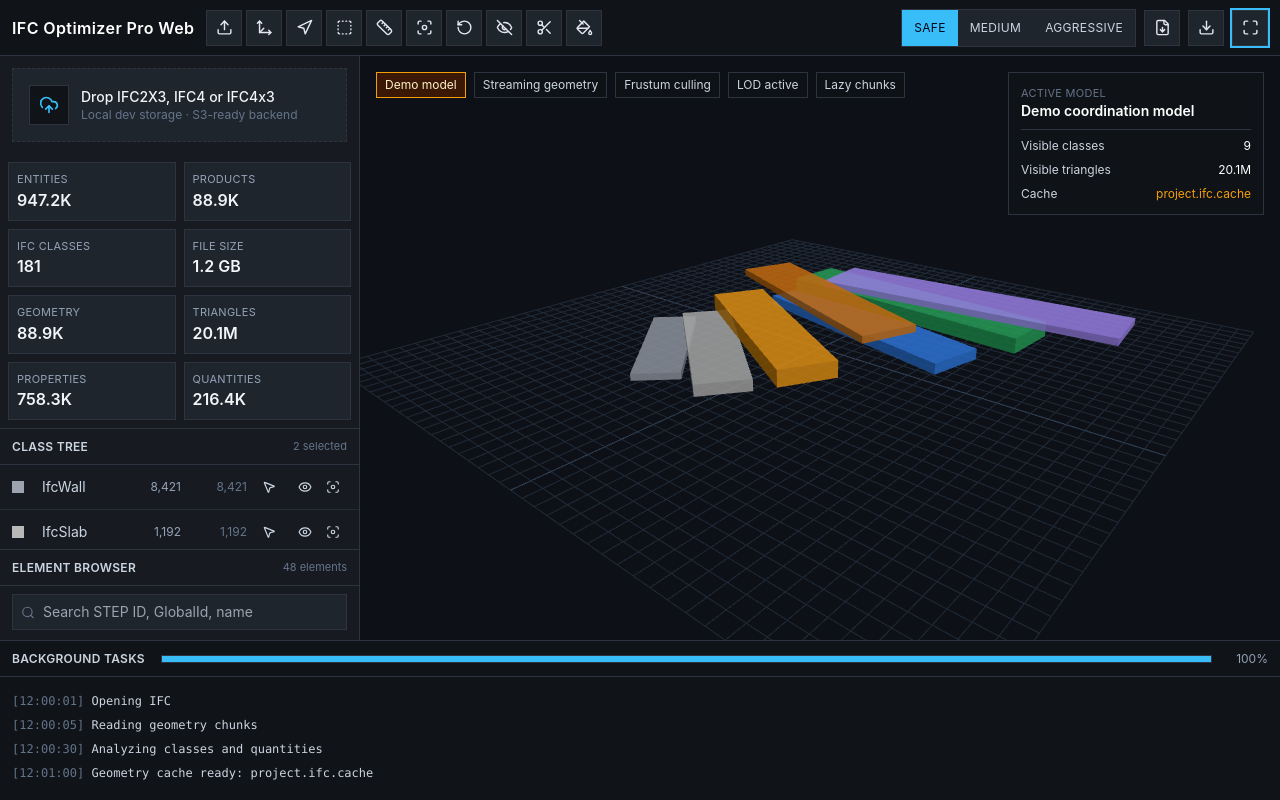
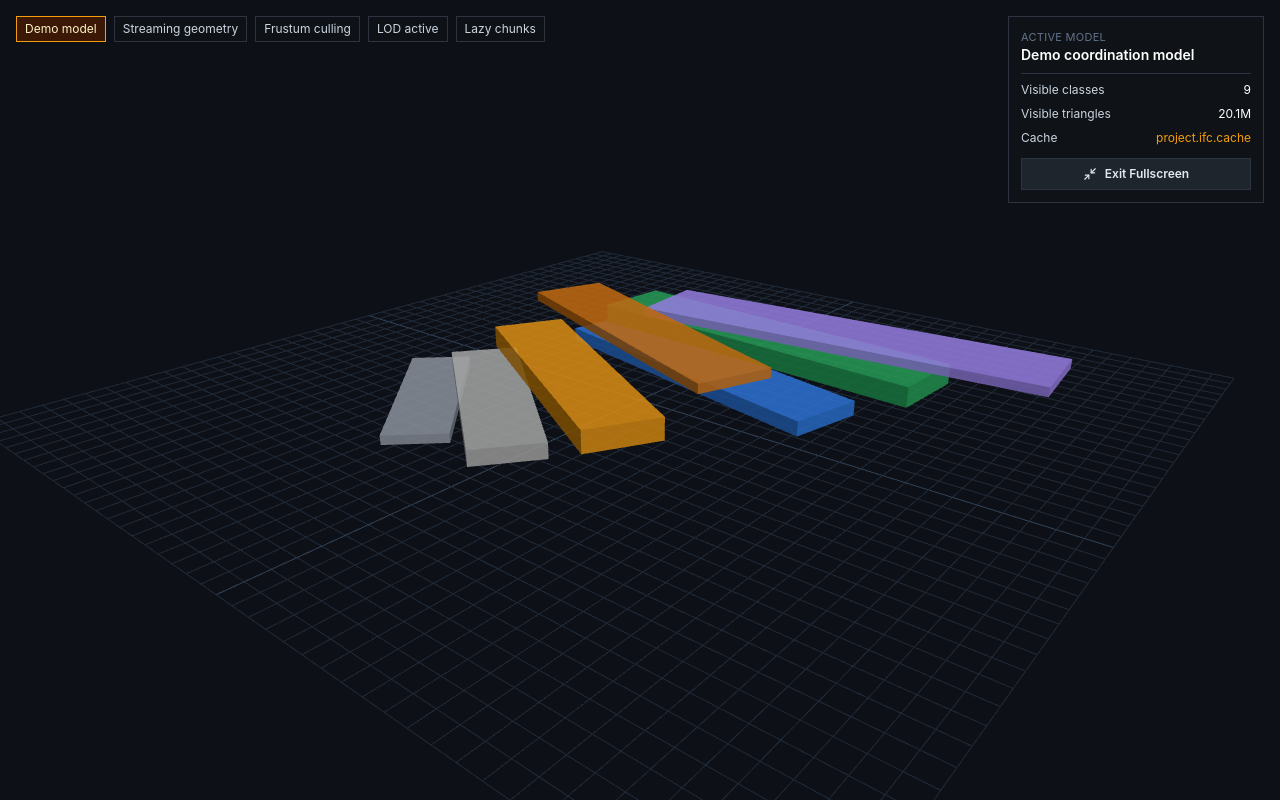
Before and after one commit to BotSabin/IFC-Optimizer, a React (Vite) app in the folder frontend/: page / in a window 1280 px wide. Both pictures are taken after a click on the button 1250 px from the left and 27 px from the top of the page. Built offline with nearby package versions, Linux system fonts and the light colour scheme; no server answers.

Commit message:
Load backend IFC geometry and add resizable workspace

```diff
--- a/frontend/src/App.tsx
+++ b/frontend/src/App.tsx
@@ -1,4 +1,4 @@
-import { useEffect, useMemo, useState } from "react";
+import { useEffect, useMemo, useRef, useState } from "react";
 import type { MouseEvent } from "react";
 import { BottomConsole } from "./components/BottomConsole";
 import { ClassTree } from "./components/ClassTree";
@@ -47,11 +47,32 @@ export default function App() {
   const [geometry, setGeometry] = useState<GeometryMesh[]>([]);
   const [geometryStatus, setGeometryStatus] = useState<GeometryStatus>("demo");
   const [exportBusy, setExportBusy] = useState(false);
+  const [sidebarWidth, setSidebarWidth] = useState(400);
+  const [classPanelHeight, setClassPanelHeight] = useState(260);
+  const [elementPanelHeight, setElementPanelHeight] = useState(260);
+  const [consoleHeight, setConsoleHeight] = useState(150);
+  const [viewerExpanded, setViewerExpanded] = useState(false);
+  const backendLoadStarted = useRef<string | null>(null);
 
   const selectedElements = useMemo(() => {
+    if (geometry.length) {
+      const realElements = new Map<number, IfcElement>();
+      geometry.forEach((item) => {
+        if (!realElements.has(item.step_id)) {
+          realElements.set(item.step_id, {
+            stepId: item.step_id,
+            globalId: item.global_id || `STEP-${item.step_id}`,
+            name: item.name || `${item.class_name}-${item.step_id}`,
+            className: item.class_name
+          });
+        }
+      });
+      const rows = [...realElements.values()];
+      return selectedClasses.length ? rows.filter((item) => selectedClasses.includes(item.className)) : rows;
+    }
     const generated = buildElements(classes);
     return selectedClasses.length ? generated.filter((item) => selectedClasses.includes(item.className)) : generated;
-  }, [classes, selectedClasses]);
+  }, [classes, geometry, selectedClasses]);
 
   useEffect(() => {
     async function loadLatestProject() {
@@ -97,6 +118,12 @@ export default function App() {
     loadGeometryPreview();
   }, [projectId, isDemo, summary.fileSize]);
 
+  useEffect(() => {
+    if (!projectId || isDemo || geometry.length || backendLoadStarted.current === projectId) return;
+    backendLoadStarted.current = projectId;
+    window.setTimeout(() => loadBackendIfcGeometry(), 350);
+  }, [projectId, isDemo]);
+
   async function loadGeometryPreview() {
     if (!projectId) return;
     const controller = new AbortController();
@@ -133,15 +160,45 @@ export default function App() {
       setGeometry([]);
       setGeometryStatus("loading");
       setLogs((current) => [...current, { time: now(), message: "Opening IFC locally with web-ifc" }]);
+      const preferredClasses = classes.filter((item) => item.geometry > 0).slice(0, 8).map((item) => item.name);
       const meshes = await extractLocalIfcGeometry(file, (message) => {
         setLogs((current) => [...current.slice(-80), { time: now(), message }]);
-      });
+      }, preferredClasses);
       setGeometry(meshes);
       setGeometryStatus(meshes.length ? "ready" : "empty");
       setLogs((current) => [...current, { time: now(), message: `Rendered ${meshes.length} local IFC geometry meshes` }]);
     } catch (error) {
       setGeometryStatus("failed");
       setLogs((current) => [...current, { time: now(), message: error instanceof Error ? error.message : "Local IFC geometry failed" }]);
+    }
+  }
+
+  async function loadBackendIfcGeometry() {
+    if (!projectId || geometryStatus === "loading") return;
+    try {
+      setGeometry([]);
+      setGeometryStatus("loading");
+      setProgress(5);
+      setLogs((current) => [
+        ...current,
+        { time: now(), message: `Downloading ${modelName} from backend (${bytes(summary.fileSize)})` }
+      ]);
+      const response = await apiFetch(`/api/v1/projects/${projectId}/source`, { cache: "no-store" });
+      if (!response.ok) throw new Error(await response.text());
+      setProgress(30);
+      const blob = await response.blob();
+      setProgress(48);
+      setLogs((current) => [...current, { time: now(), message: "Backend IFC downloaded; opening real geometry with web-ifc" }]);
+      await loadLocalGeometryPreview(new File([blob], modelName, { type: "application/x-step" }));
+      setProgress(100);
+    } catch (error) {
+      backendLoadStarted.current = null;
+      setProgress(100);
+      setGeometryStatus("failed");
+      setLogs((current) => [
+        ...current,
+        { time: now(), message: error instanceof Error ? `Backend IFC load failed: ${error.message}` : "Backend IFC load failed" }
+      ]);
     }
   }
 
@@ -288,6 +345,10 @@ export default function App() {
     window.setTimeout(() => setFocused(null), 2600);
   }
 
+  function toggleFullscreen() {
+    setViewerExpanded((value) => !value);
+  }
+
   return (
     <div className="h-screen w-screen overflow-hidden bg-shell text-slate-100 flex flex-col">
       <Toolbar
@@ -297,15 +358,19 @@ export default function App() {
         onHideSelected={hideSelectedClasses}
         onDeleteSelected={deleteSelectedClasses}
         onExportVisible={exportVisibleClasses}
+        onFullscreen={toggleFullscreen}
         busy={exportBusy}
       />
       <div className="hidden">
         <input id="ifc-upload-proxy" type="file" accept=".ifc,.ifczip" onChange={(event) => event.target.files?.[0] && handleFile(event.target.files[0])} />
       </div>
-      <div className="flex-1 min-h-0 grid grid-cols-[360px_minmax(0,1fr)] max-lg:grid-cols-1">
-        <aside className="min-h-0 border-r border-line bg-panel grid grid-rows-[auto_auto_minmax(120px,1fr)_minmax(180px,0.85fr)_auto] overflow-hidden max-lg:hidden">
+      <div className="flex-1 min-h-0 flex">
+        <aside className="min-h-0 shrink-0 bg-panel flex flex-col overflow-y-auto overflow-x-hidden max-lg:hidden" style={{ width: sidebarWidth }}>
+          <div className="shrink-0 overflow-y-auto border-b border-line">
             <UploadPanel onFile={handleFile} />
             <MetricGrid summary={summary} />
+          </div>
+          <div className="shrink-0 min-h-[130px] overflow-hidden" style={{ height: classPanelHeight }}>
             <ClassTree
               classes={classes}
               selected={selectedClasses}
@@ -313,9 +378,18 @@ export default function App() {
               onToggleVisibility={toggleClassVisibility}
               onIsolate={isolateClass}
             />
+          </div>
+          <ResizeHandle axis="y" onResize={(delta) => setClassPanelHeight((value) => clamp(value + delta, 130, 520))} />
+          <div className="shrink-0 min-h-[150px] overflow-hidden" style={{ height: elementPanelHeight }}>
             <ElementBrowser elements={selectedElements} classFilter={selectedClasses} onZoom={zoomToElement} />
+          </div>
+          <ResizeHandle axis="y" onResize={(delta) => setElementPanelHeight((value) => clamp(value + delta, 150, 620))} />
+          <div className="shrink-0 max-h-52 overflow-y-auto">
             <OptimizerPanel mode={mode} fileSize={summary.fileSize} />
+          </div>
         </aside>
+        <ResizeHandle axis="x" onResize={(delta) => setSidebarWidth((value) => clamp(value + delta, 320, 720))} responsive />
+        <div className={viewerExpanded ? "fixed inset-0 z-50 bg-[#0d1117]" : "flex-1 min-w-0 min-h-0"}>
           <Viewer
             classes={classes}
             focusedElement={focused}
@@ -324,9 +398,16 @@ export default function App() {
             geometry={geometry}
             geometryStatus={geometryStatus}
             onRequestGeometry={loadGeometryPreview}
+            onLoadFromBackend={loadBackendIfcGeometry}
+            expanded={viewerExpanded}
+            onToggleExpanded={toggleFullscreen}
           />
         </div>
+      </div>
+      <ResizeHandle axis="y-up" onResize={(delta) => setConsoleHeight((value) => clamp(value - delta, 90, 420))} />
+      <div className="shrink-0 min-h-[90px]" style={{ height: consoleHeight }}>
         <BottomConsole logs={logs} progress={progress} />
+      </div>
     </div>
   );
 }
@@ -337,6 +418,51 @@ function now(): string {
 
 function delay(ms: number): Promise<void> {
   return new Promise((resolve) => window.setTimeout(resolve, ms));
+}
+
+function clamp(value: number, minimum: number, maximum: number): number {
+  return Math.min(Math.max(value, minimum), maximum);
+}
+
+function ResizeHandle({
+  axis,
+  onResize,
+  responsive = false
+}: {
+  axis: "x" | "y" | "y-up";
+  onResize: (delta: number) => void;
+  responsive?: boolean;
+}) {
+  function start(event: React.PointerEvent<HTMLDivElement>) {
+    event.preventDefault();
+    const initial = axis === "x" ? event.clientX : event.clientY;
+    let previous = initial;
+    const move = (moveEvent: PointerEvent) => {
+      const current = axis === "x" ? moveEvent.clientX : moveEvent.clientY;
+      onResize(current - previous);
+      previous = current;
+    };
+    const stop = () => {
+      window.removeEventListener("pointermove", move);
+      window.removeEventListener("pointerup", stop);
+      document.body.style.cursor = "";
+      document.body.style.userSelect = "";
+    };
+    document.body.style.cursor = axis === "x" ? "col-resize" : "row-resize";
+    document.body.style.userSelect = "none";
+    window.addEventListener("pointermove", move);
+    window.addEventListener("pointerup", stop, { once: true });
+  }
+
+  return (
+    <div
+      className={`${axis === "x" ? "w-1 cursor-col-resize" : "h-1 cursor-row-resize"} ${
+        responsive ? "max-lg:hidden" : ""
+      } shrink-0 bg-line hover:bg-brand active:bg-brand`}
+      onPointerDown={start}
+      title="Drag to resize"
+    />
+  );
 }
 
 function buildElements(classes: IfcClassStat[]): IfcElement[] {
--- a/frontend/src/components/BottomConsole.tsx
+++ b/frontend/src/components/BottomConsole.tsx
@@ -7,7 +7,7 @@ type Props = {
 
 export function BottomConsole({ logs, progress }: Props) {
   return (
-    <footer className="h-32 xl:h-40 border-t border-line bg-shell flex flex-col">
+    <footer className="h-full border-t border-line bg-shell flex flex-col">
       <div className="h-9 px-3 border-b border-line flex items-center gap-4">
         <span className="text-xs font-semibold uppercase tracking-wide text-slate-300">Background Tasks</span>
         <div className="flex-1 h-2 bg-panel2 border border-line">
@@ -16,8 +16,8 @@ export function BottomConsole({ logs, progress }: Props) {
         <span className="w-10 text-right text-xs text-slate-400">{progress}%</span>
       </div>
       <div className="flex-1 overflow-auto p-3 font-mono text-xs text-slate-300">
-        {logs.map((item) => (
-          <div key={`${item.time}-${item.message}`} className="leading-6">
+        {logs.map((item, index) => (
+          <div key={`${item.time}-${item.message}-${index}`} className="leading-6">
             <span className="text-slate-500">[{item.time}]</span> {item.message}
           </div>
         ))}
--- a/frontend/src/components/ClassTree.tsx
+++ b/frontend/src/components/ClassTree.tsx
@@ -13,7 +13,7 @@ type Props = {
 
 export function ClassTree({ classes, selected, onSelect, onToggleVisibility, onIsolate }: Props) {
   return (
-    <section className="min-h-0 overflow-hidden flex flex-col">
+    <section className="h-full min-h-0 overflow-hidden flex flex-col">
       <div className="h-9 shrink-0 px-3 border-b border-line flex items-center justify-between">
         <span className="text-xs font-semibold uppercase tracking-wide text-slate-300">Class Tree</span>
         <span className="text-[11px] text-slate-500">{selected.length} selected</span>
--- a/frontend/src/components/ElementBrowser.tsx
+++ b/frontend/src/components/ElementBrowser.tsx
@@ -18,7 +18,7 @@ export function ElementBrowser({ elements, classFilter, onZoom }: Props) {
   }, [classFilter, elements, query]);
 
   return (
-    <section className="min-h-0 overflow-hidden border-t border-line flex flex-col">
+    <section className="h-full min-h-0 overflow-hidden border-t border-line flex flex-col">
       <div className="h-9 shrink-0 px-3 border-b border-line flex items-center justify-between">
         <span className="text-xs font-semibold uppercase tracking-wide text-slate-300">Element Browser</span>
         <span className="text-[11px] text-slate-500">{rows.length} elements</span>
--- a/frontend/src/components/Toolbar.tsx
+++ b/frontend/src/components/Toolbar.tsx
@@ -1,6 +1,5 @@
 import {
   BoxSelect,
-  Crosshair,
   Download,
   EyeOff,
   FileDown,
@@ -23,13 +22,14 @@ type Props = {
   onHideSelected: () => void;
   onDeleteSelected: () => void;
   onExportVisible: () => void;
+  onFullscreen: () => void;
   busy: boolean;
 };
 
 const iconButton =
   "h-9 w-9 inline-flex items-center justify-center border border-line bg-panel2 text-slate-200 hover:bg-slate-700 focus:outline-none focus:ring-2 focus:ring-brand";
 
-export function Toolbar({ mode, onModeChange, onUploadClick, onHideSelected, onDeleteSelected, onExportVisible, busy }: Props) {
+export function Toolbar({ mode, onModeChange, onUploadClick, onHideSelected, onDeleteSelected, onExportVisible, onFullscreen, busy }: Props) {
   return (
     <header className="h-14 border-b border-line bg-shell px-3 flex items-center justify-between gap-3">
       <div className="flex items-center gap-3 min-w-0">
@@ -87,7 +87,7 @@ export function Toolbar({ mode, onModeChange, onUploadClick, onHideSelected, onD
         <button className={iconButton} title="Export GLB">
           <Download size={17} />
         </button>
-        <button className={iconButton} title="Fullscreen viewer">
+        <button className={iconButton} title="Fullscreen viewer" onClick={onFullscreen}>
           <Maximize size={17} />
         </button>
       </div>
--- a/frontend/src/components/Viewer.tsx
+++ b/frontend/src/components/Viewer.tsx
@@ -1,5 +1,7 @@
 import { useEffect, useRef } from "react";
 import * as THREE from "three";
+import { OrbitControls } from "three/examples/jsm/controls/OrbitControls.js";
+import { Minimize2 } from "lucide-react";
 import { GeometryMesh, GeometryStatus, IfcClassStat, IfcElement } from "../types/bim";
 import { compact } from "../lib/format";
 
@@ -11,9 +13,23 @@ type Props = {
   geometry: GeometryMesh[];
   geometryStatus: GeometryStatus;
   onRequestGeometry: () => void;
+  onLoadFromBackend: () => void;
+  expanded: boolean;
+  onToggleExpanded: () => void;
 };
 
-export function Viewer({ classes, focusedElement, modelName, isDemo, geometry, geometryStatus, onRequestGeometry }: Props) {
+export function Viewer({
+  classes,
+  focusedElement,
+  modelName,
+  isDemo,
+  geometry,
+  geometryStatus,
+  onRequestGeometry,
+  onLoadFromBackend,
+  expanded,
+  onToggleExpanded
+}: Props) {
   const canvasRef = useRef<HTMLCanvasElement | null>(null);
 
   useEffect(() => {
@@ -27,6 +43,9 @@ export function Viewer({ classes, focusedElement, modelName, isDemo, geometry, g
     const camera = new THREE.PerspectiveCamera(45, 1, 0.1, 1000);
     camera.position.set(28, 18, 34);
     camera.lookAt(0, 0, 0);
+    const controls = new OrbitControls(camera, canvas);
+    controls.enableDamping = true;
+    controls.dampingFactor = 0.08;
 
     scene.add(new THREE.AmbientLight("#ffffff", 0.75));
     const light = new THREE.DirectionalLight("#ffffff", 2.2);
@@ -37,10 +56,10 @@ export function Viewer({ classes, focusedElement, modelName, isDemo, geometry, g
     scene.add(grid);
 
     const group = new THREE.Group();
-    const visibleClassNames = new Set(classes.filter((item) => item.visible).map((item) => item.name));
+    const visibleClassNames = new Set(classes.filter((item) => item.visible).map((item) => item.name.toLowerCase()));
     if (geometry.length > 0) {
       const bounds = new THREE.Box3();
-      geometry.filter((item) => visibleClassNames.has(item.class_name)).forEach((item) => {
+      geometry.filter((item) => visibleClassNames.has(item.class_name.toLowerCase())).forEach((item) => {
         const meshGeometry = new THREE.BufferGeometry();
         meshGeometry.setAttribute("position", new THREE.Float32BufferAttribute(item.positions, 3));
         meshGeometry.setIndex(item.indices);
@@ -54,8 +73,9 @@ export function Viewer({ classes, focusedElement, modelName, isDemo, geometry, g
         const size = bounds.getSize(new THREE.Vector3());
         const center = bounds.getCenter(new THREE.Vector3());
         const maxAxis = Math.max(size.x, size.y, size.z, 1);
-        group.position.sub(center);
-        group.scale.setScalar(34 / maxAxis);
+        const scale = 34 / maxAxis;
+        group.scale.setScalar(scale);
+        group.position.copy(center).multiplyScalar(-scale);
       }
     } else if (isDemo) {
       const visible = classes.filter((item) => item.visible && item.geometry > 0);
@@ -86,14 +106,17 @@ export function Viewer({ classes, focusedElement, modelName, isDemo, geometry, g
     const animate = () => {
       frame = requestAnimationFrame(animate);
       if (isDemo) group.rotation.y += 0.0015;
+      controls.update();
       renderer.render(scene, camera);
     };
     resize();
     animate();
-    window.addEventListener("resize", resize);
+    const resizeObserver = new ResizeObserver(resize);
+    resizeObserver.observe(canvas);
     return () => {
       cancelAnimationFrame(frame);
-      window.removeEventListener("resize", resize);
+      resizeObserver.disconnect();
+      controls.dispose();
       renderer.dispose();
       group.traverse((child) => {
         if (child instanceof THREE.Mesh) {
@@ -109,7 +132,7 @@ export function Viewer({ classes, focusedElement, modelName, isDemo, geometry, g
   const visibleClasses = classes.filter((item) => item.visible).length;
 
   return (
-    <main className="relative min-w-0 min-h-0 bg-[#0d1117]">
+    <main id="ifc-viewer" className="relative h-full min-w-0 min-h-0 bg-[#0d1117] fullscreen:h-screen fullscreen:w-screen">
       <canvas ref={canvasRef} className="absolute inset-0 h-full w-full" />
       <div className="absolute left-4 top-4 flex flex-wrap gap-2 text-xs">
         <span className={`border px-2 py-1 ${isDemo ? "border-warn bg-amber-950/85 text-amber-100" : "border-ok bg-emerald-950/85 text-emerald-100"}`}>
@@ -139,18 +162,32 @@ export function Viewer({ classes, focusedElement, modelName, isDemo, geometry, g
           <span>Cache</span>
           <span className={geometryStatus === "ready" ? "text-ok" : "text-warn"}>{geometryLabel(geometryStatus)}</span>
         </div>
+        {expanded && (
+          <button
+            className="mt-3 h-8 w-full border border-line bg-panel2 inline-flex items-center justify-center gap-2 text-xs font-semibold text-slate-200 hover:bg-slate-700"
+            onClick={onToggleExpanded}
+          >
+            <Minimize2 size={14} />
+            Exit Fullscreen
+          </button>
+        )}
         {!isDemo && geometryStatus !== "loading" && geometryStatus !== "ready" && (
-          <button className="mt-3 h-8 w-full bg-brand text-xs font-semibold text-slate-950 hover:bg-sky-300" onClick={onRequestGeometry}>
-            Generate Geometry Preview
-          </button>
+          <div className="mt-3 grid gap-2">
+            <button className="h-8 w-full bg-brand text-xs font-semibold text-slate-950 hover:bg-sky-300" onClick={onLoadFromBackend}>
+              Load IFC From Backend
+            </button>
+            <button className="h-8 w-full border border-line bg-panel2 text-xs font-semibold text-slate-200 hover:bg-slate-700" onClick={onRequestGeometry}>
+              Use Server Geometry Cache
+            </button>
+          </div>
         )}
       </div>
       {!isDemo && geometry.length === 0 && (
         <div className="absolute inset-x-4 bottom-4 border border-line bg-shell/90 px-4 py-3 text-sm text-slate-300">
-          {geometryStatus === "loading" && "Generating real IFC geometry preview from IfcOpenShell..."}
+          {geometryStatus === "loading" && "Downloading and generating real IFC geometry. Large models can take several minutes..."}
           {geometryStatus === "failed" && "Geometry preview is not ready yet. Analysis data is real; retry after cache generation or lower the class selection."}
           {geometryStatus === "empty" && "No renderable geometry was returned for the selected preview limit."}
-          {geometryStatus === "idle" && "Waiting to request real IFC geometry preview."}
+          {geometryStatus === "idle" && "The IFC is stored in the backend. Load it to generate the real viewer preview."}
         </div>
       )}
       {focusedElement && (
--- a/frontend/src/lib/webIfcGeometry.ts
+++ b/frontend/src/lib/webIfcGeometry.ts
@@ -4,7 +4,11 @@ import { GeometryMesh } from "../types/bim";
 
 const PREVIEW_LIMIT = 160;
 
-export async function extractLocalIfcGeometry(file: File, onProgress?: (message: string) => void): Promise<GeometryMesh[]> {
+export async function extractLocalIfcGeometry(
+  file: File,
+  onProgress?: (message: string) => void,
+  preferredClasses: string[] = []
+): Promise<GeometryMesh[]> {
   const data = new Uint8Array(await file.arrayBuffer());
   const ifc = new IfcAPI();
   await ifc.Init(() => wasmUrl, true);
@@ -20,13 +24,13 @@ export async function extractLocalIfcGeometry(file: File, onProgress?: (message:
 
   const meshes: GeometryMesh[] = [];
   try {
-    ifc.StreamAllMeshes(modelID, (flatMesh, index, total) => {
-      if (meshes.length >= PREVIEW_LIMIT) {
-        flatMesh.delete();
-        return;
-      }
+    const ids = collectPreviewIds(ifc, modelID, preferredClasses);
+    onProgress?.(`Selected ${ids.length} IFC products for the geometry preview`);
+    const consumeMesh = (flatMesh: Parameters<Parameters<typeof ifc.StreamMeshes>[2]>[0], index: number, total: number) => {
+      if (meshes.length >= PREVIEW_LIMIT) return;
       if (index % 25 === 0) onProgress?.(`Streaming IFC mesh ${index + 1}/${total}`);
-      const className = ifc.GetNameFromTypeCode(ifc.GetLineType(modelID, flatMesh.expressID)) || "IfcProduct";
+      const rawClassName = ifc.GetNameFromTypeCode(ifc.GetLineType(modelID, flatMesh.expressID)) || "IfcProduct";
+      const className = preferredClasses.find((item) => item.toLowerCase() === rawClassName.toLowerCase()) || rawClassName;
       for (let i = 0; i < flatMesh.geometries.size(); i += 1) {
         if (meshes.length >= PREVIEW_LIMIT) break;
         const placed = flatMesh.geometries.get(i);
@@ -36,10 +40,11 @@ export async function extractLocalIfcGeometry(file: File, onProgress?: (message:
         const positions = transformVertexData(rawVertices, placed.flatTransformation);
         const indices = Array.from(rawIndices);
         if (positions.length >= 9 && indices.length >= 3) {
+          const line = ifc.GetLine(modelID, flatMesh.expressID, false);
           meshes.push({
             step_id: flatMesh.expressID,
-            global_id: String(ifc.GetGuidFromExpressId(modelID, flatMesh.expressID) ?? ""),
-            name: null,
+            global_id: readIfcValue(line?.GlobalId) || String(ifc.GetGuidFromExpressId(modelID, flatMesh.expressID) ?? ""),
+            name: readIfcValue(line?.Name),
             class_name: className,
             color: toColor(placed.color),
             positions,
@@ -48,12 +53,56 @@ export async function extractLocalIfcGeometry(file: File, onProgress?: (message:
         }
         geometry.delete();
       }
-      flatMesh.delete();
-    });
+    };
+    if (ids.length) ifc.StreamMeshes(modelID, ids, consumeMesh);
+    else ifc.StreamAllMeshes(modelID, consumeMesh);
   } finally {
     ifc.CloseModel(modelID);
   }
   return meshes;
+}
+
+function collectPreviewIds(ifc: IfcAPI, modelID: number, preferredClasses: string[]): number[] {
+  const ids: number[] = [];
+  const seen = new Set<number>();
+  const availableTypes = ifc.GetAllTypesOfModel(modelID);
+  const priority = [
+    ...preferredClasses,
+    "IfcWall",
+    "IfcWallStandardCase",
+    "IfcSlab",
+    "IfcBeam",
+    "IfcColumn",
+    "IfcDoor",
+    "IfcWindow",
+    "IfcPipeSegment",
+    "IfcDuctSegment",
+    "IfcMechanicalFastener",
+    "IfcElementAssembly",
+    "IfcBuildingElementProxy"
+  ];
+
+  for (const className of priority) {
+    const type = availableTypes.find((item) => item.typeName.toLowerCase() === className.toLowerCase());
+    if (!type) continue;
+    const lineIds = ifc.GetLineIDsWithType(modelID, type.typeID, false);
+    const perClassLimit = Math.max(12, Math.ceil(PREVIEW_LIMIT / Math.max(priority.length, 1)));
+    for (let index = 0; index < lineIds.size() && index < perClassLimit; index += 1) {
+      const id = lineIds.get(index);
+      if (seen.has(id)) continue;
+      seen.add(id);
+      ids.push(id);
+      if (ids.length >= PREVIEW_LIMIT) return ids;
+    }
+  }
+  return ids;
+}
+
+function readIfcValue(value: unknown): string | null {
+  if (!value) return null;
+  if (typeof value === "string") return value;
+  if (typeof value === "object" && "value" in value) return String((value as { value: unknown }).value ?? "") || null;
+  return null;
 }
 
 function transformVertexData(vertices: Float32Array, matrix: number[]): number[] {
```
Also changed, not shown: 1 other file (tests, documents, lock files or other folders). Lines whose indentation alone changed are shown as unchanged.
